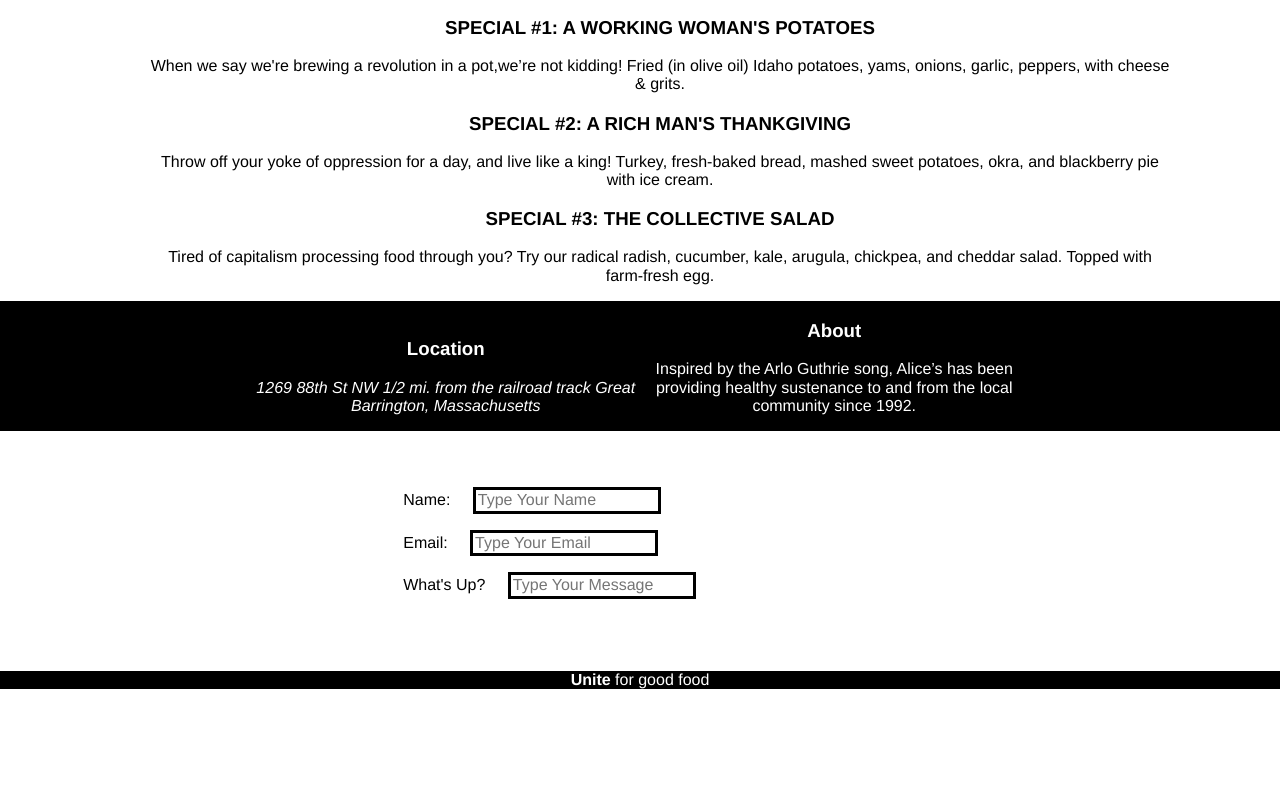
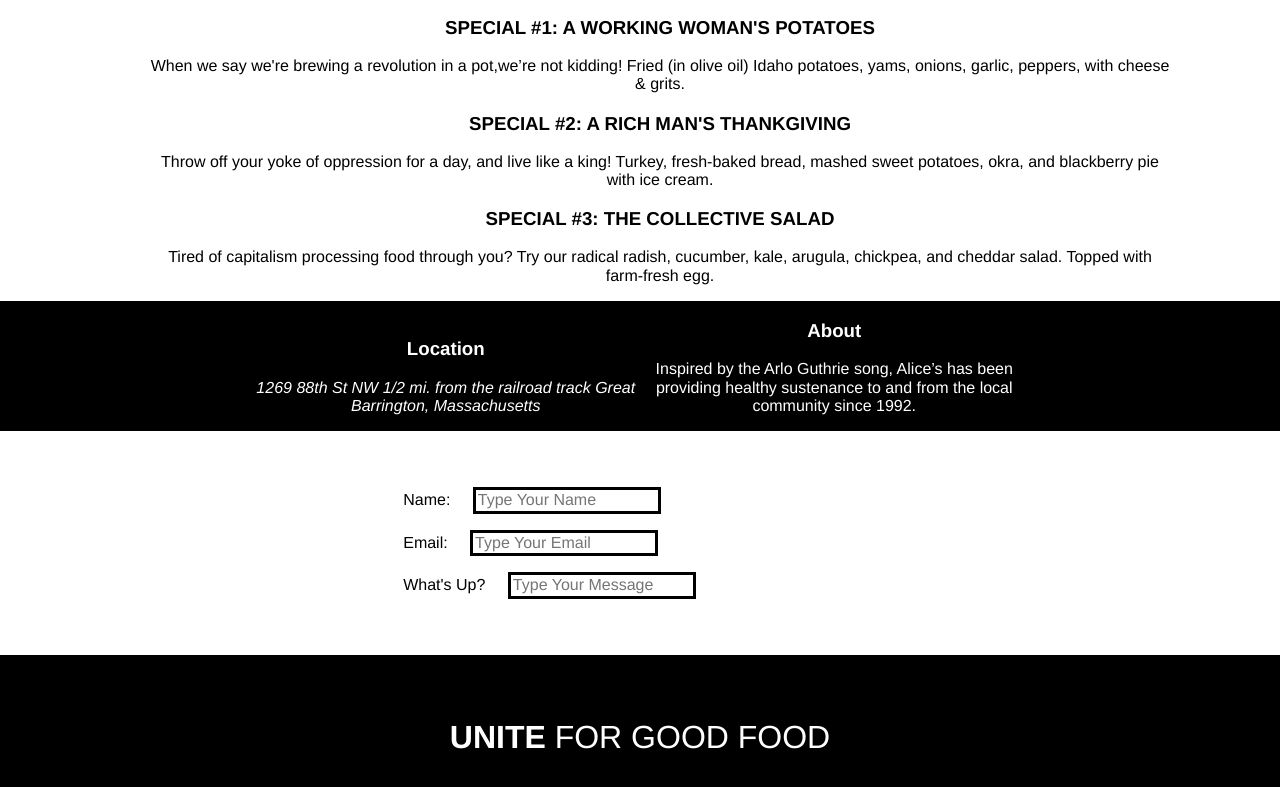
Before and after one commit to DQuick88/Alice_Restaurant, a plain HTML site: page index.html in a window 1280 px wide. Shown: the part 1039-1826 px from the top of the page. Before the commit the page ends 1744 px from the top, so only its background shows below. Drawn offline with nearby package versions, Linux system fonts and the light colour scheme.

Commit message:
Update alice_style.css

```diff
--- a/alice_style.css
+++ b/alice_style.css
@@ -101,7 +101,7 @@ body	{
 }
 
 
-footer {
+.Footer {
 	padding: 1em;
 	font-size: 2em;
 	text-transform: uppercase;
```
